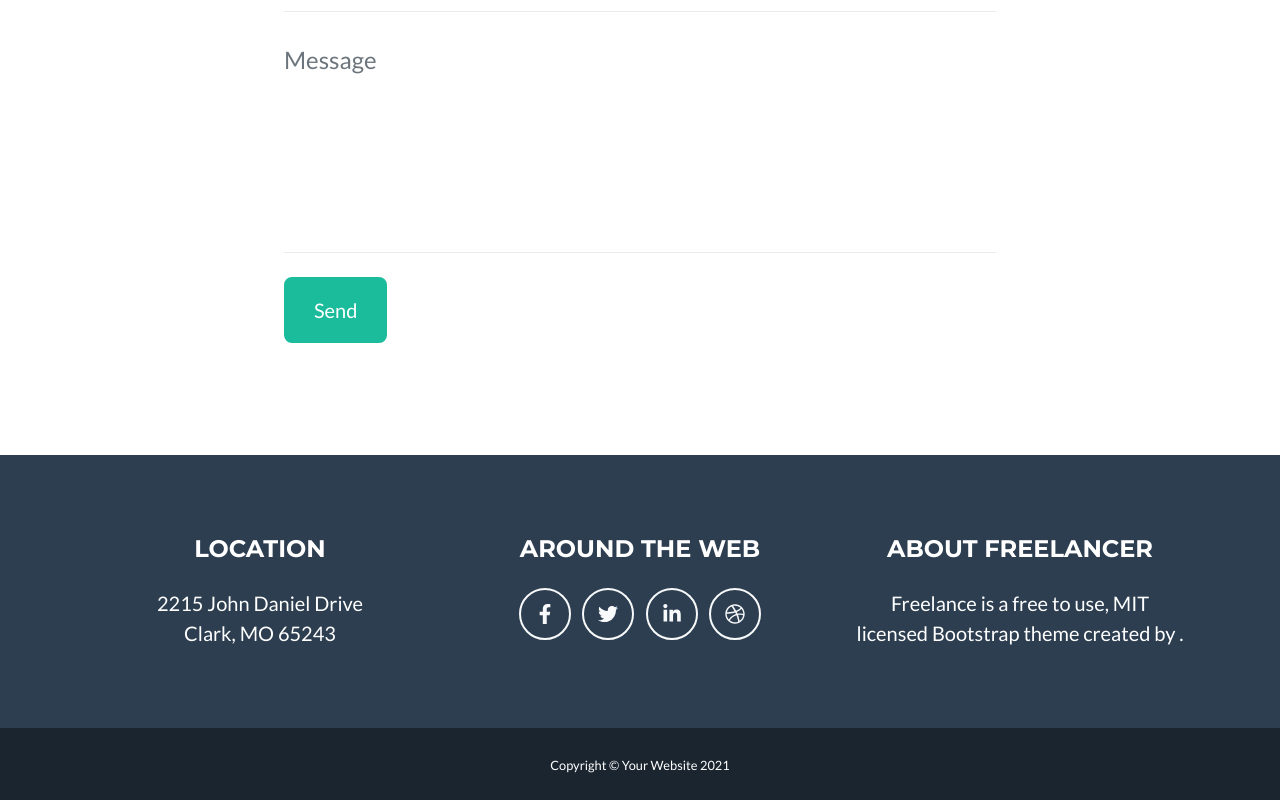
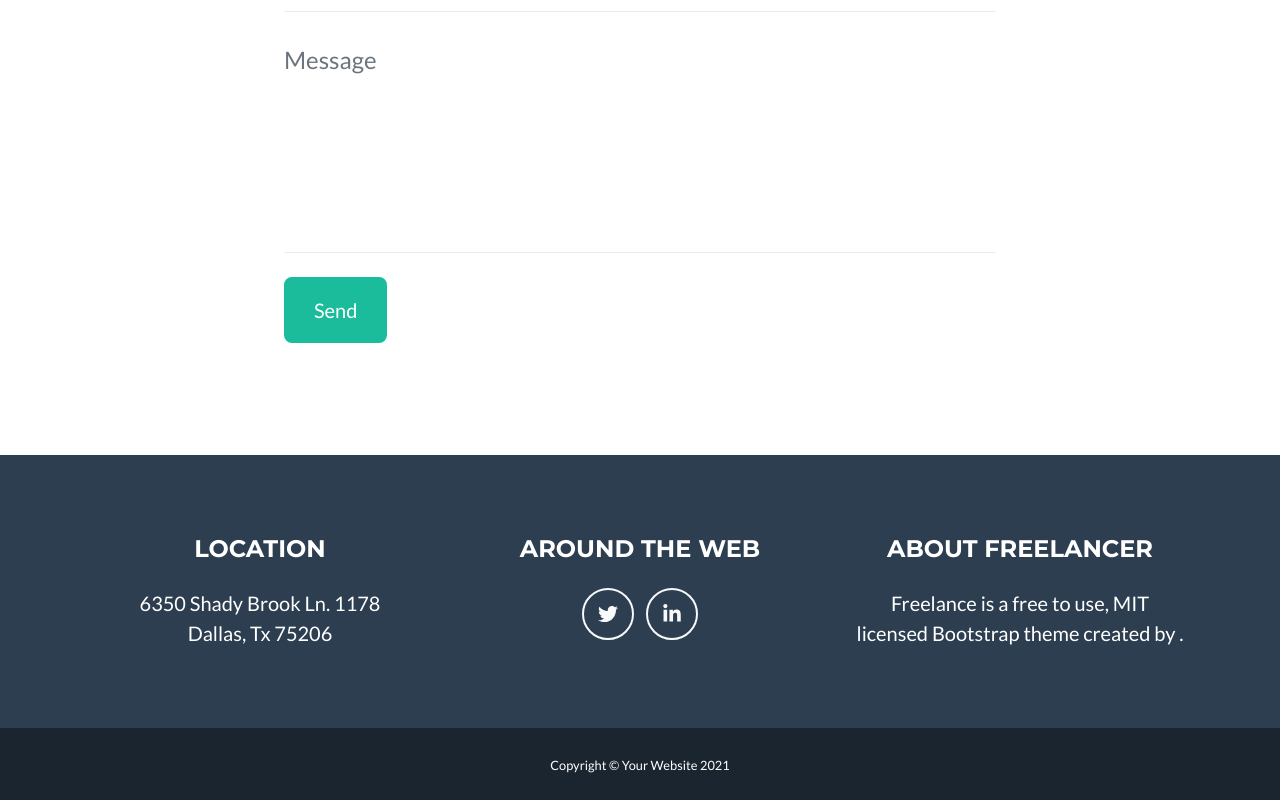
Before and after one commit to AlekseiVashchenko1/AlekseiVashchenko1.github.io, a plain HTML site: page index.html in a window 1280 px wide. Shown: the part 2242-3042 px from the top of the page. Drawn offline with nearby package versions, Linux system fonts and the light colour scheme.

Commit message:
Update index.html

```diff
--- a/index.html
+++ b/index.html
@@ -167,18 +167,18 @@
                     <div class="col-lg-4 mb-5 mb-lg-0">
                         <h4 class="text-uppercase mb-4">Location</h4>
                         <p class="lead mb-0">
-                            2215 John Daniel Drive
+                           6350 Shady Brook Ln. 1178
                             <br />
-                            Clark, MO 65243
+                           Dallas, Tx 75206
                         </p>
                     </div>
                     <!-- Footer Social Icons-->
                     <div class="col-lg-4 mb-5 mb-lg-0">
                         <h4 class="text-uppercase mb-4">Around the Web</h4>
-                        <a class="btn btn-outline-light btn-social mx-1" href="#!"><i class="fab fa-fw fa-facebook-f"></i></a>
+
                         <a class="btn btn-outline-light btn-social mx-1" href="#!"><i class="fab fa-fw fa-twitter"></i></a>
                         <a class="btn btn-outline-light btn-social mx-1" href="#!"><i class="fab fa-fw fa-linkedin-in"></i></a>
-                        <a class="btn btn-outline-light btn-social mx-1" href="#!"><i class="fab fa-fw fa-dribbble"></i></a>
+
                     </div>
                     <!-- Footer About Text-->
                     <div class="col-lg-4">
```
